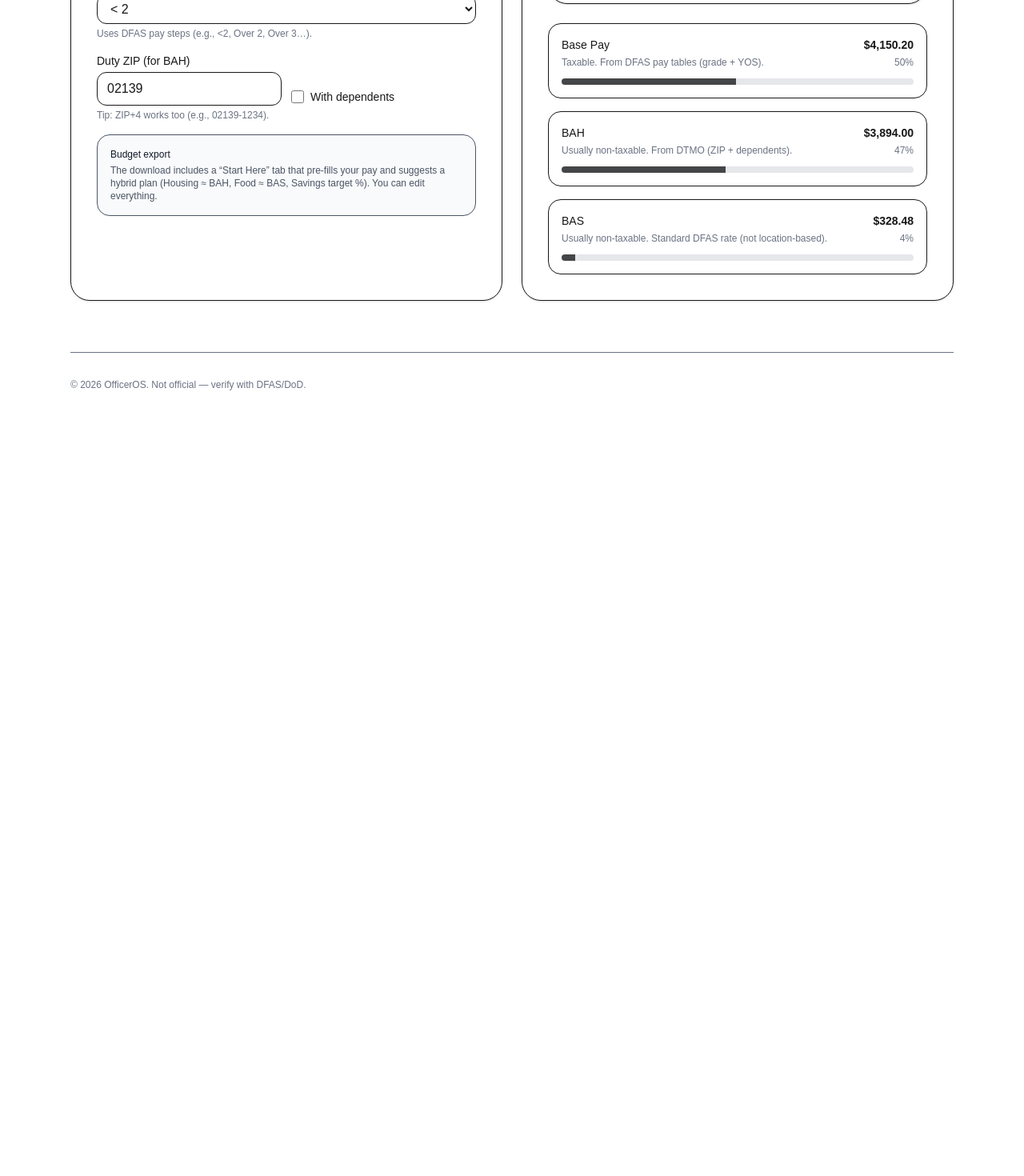
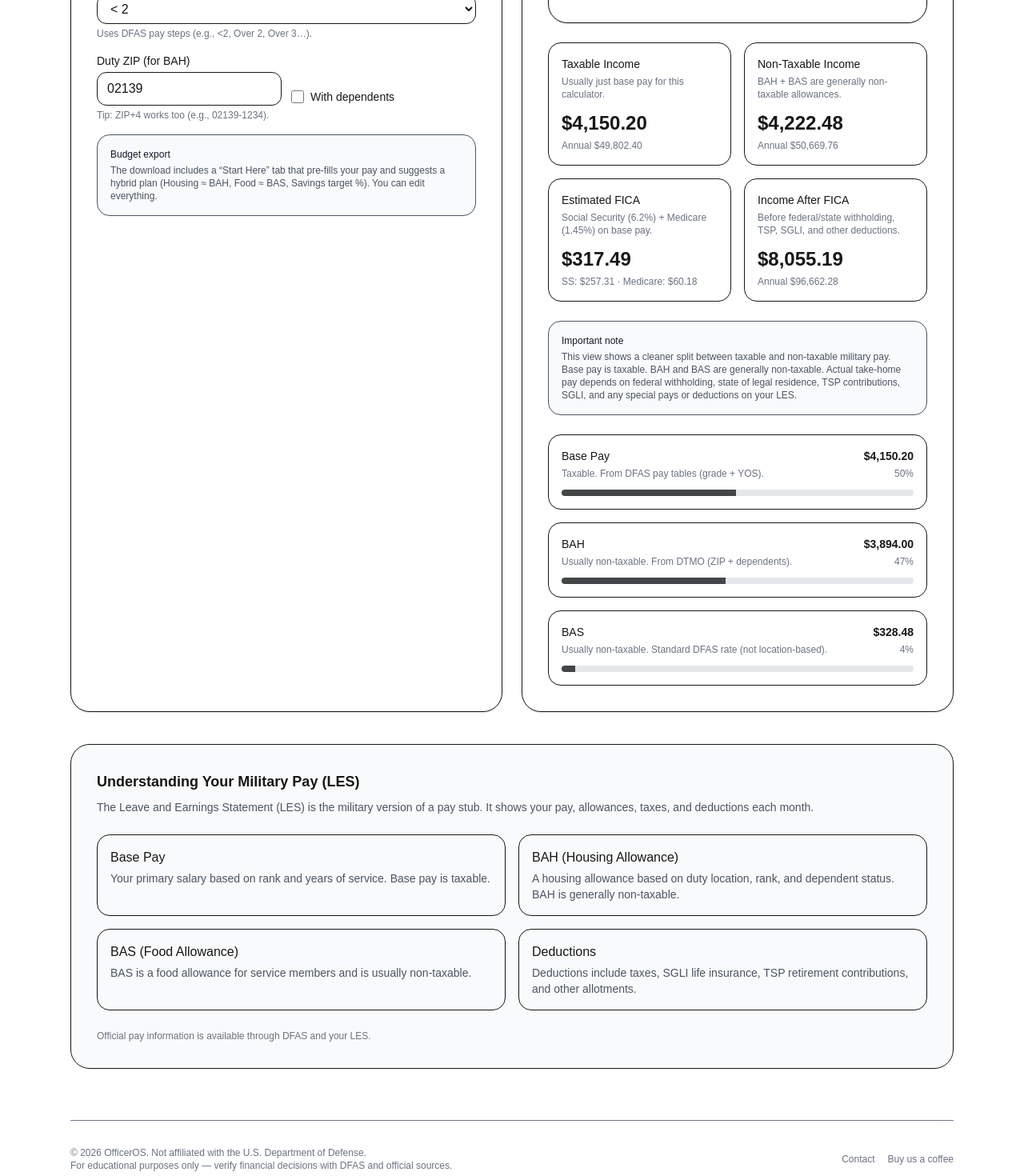
Before and after one commit to nickparker52/OfficerOS, a Next.js app: page /pay in a window 1280 px wide. Shown: the part 540-2010 px from the top of the page at 80% size. Before the commit the page ends 1061 px from the top, so only its background shows below. Built offline with nearby package versions, Linux system fonts and the light colour scheme.

Commit message:
feat: [what you changed]

```diff
--- a/app/about/page.tsx
+++ b/app/about/page.tsx
@@ -8,7 +8,7 @@ export default function AboutPage() {
       </p>
 
       <p>
-        We’re two Army lieutenants who started learning about military finances
+        We’re two lieutenants who started learning about military finances
         the same way most people do: by trying to figure it out ourselves.
       </p>
 
--- /dev/null
+++ b/app/contact/page.tsx
@@ -0,0 +1,51 @@
+export default function ContactPage() {
+  return (
+    <main className="mx-auto max-w-3xl space-y-6 rounded-3xl border bg-white p-6 md:p-8 shadow-sm">
+      <div>
+        <h1 className="text-3xl font-semibold">Contact OfficerOS</h1>
+        <p className="mt-2 text-sm text-gray-600">
+          Questions, bug reports, ideas, or feedback — send them our way.
+        </p>
+      </div>
+
+      <div className="rounded-2xl border p-5">
+        <h2 className="text-lg font-semibold">Email</h2>
+        <p className="mt-2 text-sm text-gray-600">
+          The simplest way to reach us right now is email.
+        </p>
+        <a
+          href="mailto:hello@officeros.com?subject=OfficerOS%20Question"
+          className="mt-3 inline-block text-sm font-medium underline"
+        >
+          hello@officeros.com
+        </a>
+      </div>
+
+      <div className="rounded-2xl border p-5">
+        <h2 className="text-lg font-semibold">What to send</h2>
+        <ul className="mt-3 list-disc space-y-2 pl-5 text-sm text-gray-700">
+          <li>Questions about how a tool works</li>
+          <li>Bug reports or wrong numbers</li>
+          <li>Ideas for new calculators or toolkits</li>
+          <li>Anything that would make OfficerOS more useful</li>
+        </ul>
+      </div>
+
+      <div className="rounded-2xl border bg-gray-50 p-5">
+        <h2 className="text-lg font-semibold">Support OfficerOS</h2>
+        <p className="mt-2 text-sm text-gray-600">
+          OfficerOS is free to use. If it helps you and you want to support the project,
+          you can buy us a coffee.
+        </p>
+        <a
+          href="https://buymeacoffee.com/YOURNAME"
+          target="_blank"
+          rel="noreferrer"
+          className="mt-4 inline-block rounded-full border bg-white px-4 py-2 text-sm font-medium hover:bg-gray-100"
+        >
+          Buy us a coffee
+        </a>
+      </div>
+    </main>
+  );
+}
--- a/app/layout.tsx
+++ b/app/layout.tsx
@@ -1,4 +1,5 @@
 import type { Metadata } from "next";
+import Link from "next/link";
 import { Geist, Geist_Mono } from "next/font/google";
 import "./globals.css";
 
@@ -14,7 +15,7 @@ const geistMono = Geist_Mono({
 
 export const metadata: Metadata = {
   title: "OfficerOS",
-  description: "Military pay & benefits tools — accurate, visual, and simple.",
+  description: "Military pay calculator, BAH lookup, and financial tools for service members.",
 };
 
 export default function RootLayout({
@@ -28,37 +29,55 @@ export default function RootLayout({
         className={`${geistSans.variable} ${geistMono.variable} bg-gray-50 text-gray-900 antialiased`}
       >
         <div className="mx-auto max-w-6xl px-6">
-
-          {/* Header */}
           <header className="flex items-center justify-between py-6">
-            <a href="/" className="text-xl font-semibold tracking-tight">
+            <Link href="/" className="text-xl font-semibold tracking-tight">
               OfficerOS
-            </a>
+            </Link>
 
             <nav className="flex items-center gap-6 text-sm font-medium">
-              <a href="/" className="hover:underline">
+              <Link href="/" className="hover:underline">
                 Home
-              </a>
-              <a href="/pay" className="hover:underline">
+              </Link>
+              <Link href="/pay" className="hover:underline">
                 Pay
-              </a>
-              <a href="/toolkits" className="hover:underline">
+              </Link>
+              <Link href="/toolkits" className="hover:underline">
                 Toolkits
-              </a>
-              <a href="/about" className="hover:underline">
+              </Link>
+              <Link href="/about" className="hover:underline">
                 About
-              </a>
+              </Link>
+              <Link href="/contact" className="hover:underline">
+                Contact
+              </Link>
             </nav>
           </header>
 
-          {/* Main Content */}
           <main className="pb-16">{children}</main>
 
-          {/* Footer */}
           <footer className="border-t py-8 text-xs text-gray-500">
-            © {new Date().getFullYear()} OfficerOS. Not official — verify with DFAS/DoD.
+            <div className="flex flex-col gap-3 md:flex-row md:items-center md:justify-between">
+              <div>
+                © {new Date().getFullYear()} OfficerOS. Not affiliated with the U.S. Department of Defense.
+                <br />
+                For educational purposes only — verify financial decisions with DFAS and official sources.
+              </div>
+
+              <div className="flex items-center gap-4">
+                <Link href="/contact" className="hover:underline">
+                  Contact
+                </Link>
+                <a
+                  href="https://buymeacoffee.com/YOURNAME"
+                  target="_blank"
+                  rel="noreferrer"
+                  className="hover:underline"
+                >
+                  Buy us a coffee
+                </a>
+              </div>
+            </div>
           </footer>
-
         </div>
       </body>
     </html>
--- a/app/pay/pay-client.tsx
+++ b/app/pay/pay-client.tsx
@@ -35,6 +35,9 @@ const YOS_OPTIONS = [
   { label: "Over 38", value: 38 },
   { label: "Over 40", value: 40 },
 ] as const;
+
+const SOCIAL_SECURITY_RATE = 0.062;
+const MEDICARE_RATE = 0.0145;
 
 function isEnlisted(g: PayGrade) {
   return g.startsWith("E-");
@@ -119,11 +122,11 @@ export default function PayClient({
   const [dependents, setDependents] = useState<boolean>(false);
 
   // “Premium export” knobs (hidden for now, but ready)
-  const [tspPct] = useState<number>(0.10);        // 10% default
-  const [savingsTargetPct] = useState<number>(0.20); // 20% default
-  const [housingTargetPct] = useState<number>(1.0);  // 100% of BAH
-  const [foodTargetPct] = useState<number>(1.0);     // 100% of BAS
-  const [stateTaxPct] = useState<number>(0);      // 0 by default (user can edit in sheet)
+  const [tspPct] = useState<number>(0.10);
+  const [savingsTargetPct] = useState<number>(0.20);
+  const [housingTargetPct] = useState<number>(1.0);
+  const [foodTargetPct] = useState<number>(1.0);
+  const [stateTaxPct] = useState<number>(0);
 
   const basePay = useMemo(
     () => getBasePayFromData(basepay, year, grade, yos),
@@ -144,13 +147,25 @@ export default function PayClient({
       : null;
   }, [zip, bah]);
 
-  const total = basePay + (bah ?? 0) + basRate;
+  const taxableIncomeMonthly = basePay;
+  const nonTaxableIncomeMonthly = (bah ?? 0) + basRate;
+  const total = taxableIncomeMonthly + nonTaxableIncomeMonthly;
+
+  const estimatedSocialSecurity = taxableIncomeMonthly * SOCIAL_SECURITY_RATE;
+  const estimatedMedicare = taxableIncomeMonthly * MEDICARE_RATE;
+  const estimatedFicaTotal = estimatedSocialSecurity + estimatedMedicare;
+
+  const estimatedTakeHomeBeforeWithholding = total - estimatedFicaTotal;
 
   const annual = {
     basePay: basePay * 12,
     bah: (bah ?? 0) * 12,
     bas: basRate * 12,
-    total: (basePay + (bah ?? 0) + basRate) * 12,
+    taxableIncome: taxableIncomeMonthly * 12,
+    nonTaxableIncome: nonTaxableIncomeMonthly * 12,
+    fica: estimatedFicaTotal * 12,
+    total: total * 12,
+    takeHomeBeforeWithholding: estimatedTakeHomeBeforeWithholding * 12,
   };
 
   const parts = useMemo(() => {
@@ -186,7 +201,6 @@ export default function PayClient({
         basMonthly: basRate,
         otherIncomeMonthly: 0,
 
-        // Hybrid “smart export” defaults (user can edit inside the sheet)
         housingTargetPct,
         foodTargetPct,
         savingsTargetPct,
@@ -225,14 +239,14 @@ export default function PayClient({
 
   return (
     <main className="space-y-10">
-      <header className="rounded-3xl border bg-white p-8 shadow-sm">
+      <header className="rounded-3xl border bg-white p-6 md:p-8 shadow-sm">
         <div className="flex flex-col gap-2 md:flex-row md:items-end md:justify-between">
           <div>
             <h1 className="text-3xl font-semibold tracking-tight">
               Pay Calculator
             </h1>
             <p className="mt-2 text-sm text-gray-600">
-              Monthly pay components (Base Pay + BAH + BAS). Taxes not included.
+              Monthly pay components with a clear taxable vs non-taxable breakdown.
             </p>
           </div>
 
@@ -255,8 +269,7 @@ export default function PayClient({
       </header>
 
       <div className="grid gap-6 md:grid-cols-2">
-        {/* Inputs */}
-        <section className="rounded-3xl border bg-white p-8 shadow-sm">
+        <section className="rounded-3xl border bg-white p-6 md:p-8 shadow-sm">
           <h2 className="text-lg font-semibold">Inputs</h2>
           <p className="mt-1 text-sm text-gray-600">
             Set your year, grade, and time in service.
@@ -360,14 +373,13 @@ export default function PayClient({
           </div>
         </section>
 
-        {/* Results */}
-        <section className="rounded-3xl border bg-white p-8 shadow-sm">
+        <section className="rounded-3xl border bg-white p-6 md:p-8 shadow-sm">
           <h2 className="text-lg font-semibold">Results</h2>
           <p className="mt-1 text-sm text-gray-600">
-            Monthly totals. Taxes not included.
+            Monthly totals with a clearer take-home picture.
           </p>
 
-          <div className="mt-6 rounded-3xl border bg-white p-8 shadow-sm">
+          <div className="mt-6 rounded-3xl border bg-white p-6 md:p-8 shadow-sm">
             <div className="text-sm text-gray-600">
               Estimated monthly total
             </div>
@@ -377,11 +389,61 @@ export default function PayClient({
             <div className="mt-2 flex items-baseline gap-2">
               <div className="text-sm text-gray-600">Annual</div>
               <div className="text-base font-semibold text-gray-900">
-              {fmtUSD0(total * 12)}
+                {fmtUSD0(annual.total)}
               </div>
             </div>
             <p className="mt-2 text-xs text-gray-500">
               Total = Base Pay + BAH + BAS
+            </p>
+
+            <p className="mt-2 text-xs text-gray-500">
+              Includes {fmtUSD(nonTaxableIncomeMonthly)} in generally non-taxable allowances (BAH + BAS).
+            </p>
+          </div>
+
+          <div className="mt-6 grid gap-4 sm:grid-cols-2">
+            <div className="rounded-2xl border p-4">
+              <div className="text-sm font-medium">Taxable Income</div>
+              <div className="mt-1 text-xs text-gray-500">Usually just base pay for this calculator.</div>
+              <div className="mt-3 text-2xl font-bold">{fmtUSD(taxableIncomeMonthly)}</div>
+              <div className="mt-1 text-xs text-gray-500">Annual {fmtUSD0(annual.taxableIncome)}</div>
+            </div>
+
+            <div className="rounded-2xl border p-4">
+              <div className="text-sm font-medium">Non-Taxable Income</div>
+              <div className="mt-1 text-xs text-gray-500">BAH + BAS are generally non-taxable allowances.</div>
+              <div className="mt-3 text-2xl font-bold">{fmtUSD(nonTaxableIncomeMonthly)}</div>
+              <div className="mt-1 text-xs text-gray-500">Annual {fmtUSD0(annual.nonTaxableIncome)}</div>
+            </div>
+
+            <div className="rounded-2xl border p-4">
+              <div className="text-sm font-medium">Estimated FICA</div>
+              <div className="mt-1 text-xs text-gray-500">Social Security (6.2%) + Medicare (1.45%) on base pay.</div>
+              <div className="mt-3 text-2xl font-bold">{fmtUSD(estimatedFicaTotal)}</div>
+              <div className="mt-1 text-xs text-gray-500">
+                SS: {fmtUSD(estimatedSocialSecurity)} · Medicare: {fmtUSD(estimatedMedicare)}
+              </div>
+            </div>
+
+            <div className="rounded-2xl border p-4">
+              <div className="text-sm font-medium">Income After FICA</div>
+              <div className="mt-1 text-xs text-gray-500">
+                Before federal/state withholding, TSP, SGLI, and other deductions.
+              </div>
+              <div className="mt-3 text-2xl font-bold">{fmtUSD(estimatedTakeHomeBeforeWithholding)}</div>
+              <div className="mt-1 text-xs text-gray-500">
+                Annual {fmtUSD0(annual.takeHomeBeforeWithholding)}
+              </div>
+            </div>
+          </div>
+
+          <div className="mt-6 rounded-2xl border bg-gray-50 p-4 text-xs text-gray-600">
+            <div className="font-medium text-gray-900">Important note</div>
+            <p className="mt-1">
+              This view shows a cleaner split between taxable and non-taxable military pay.
+              Base pay is taxable. BAH and BAS are generally non-taxable. Actual take-home pay
+              depends on federal withholding, state of legal residence, TSP contributions, SGLI,
+              and any special pays or deductions on your LES.
             </p>
           </div>
 
@@ -426,6 +488,52 @@ export default function PayClient({
           </div>
         </section>
       </div>
+
+      <section className="rounded-3xl border bg-gray-50 p-8">
+      <h2 className="text-lg font-semibold">Understanding Your Military Pay (LES)</h2>
+      <p className="mt-2 text-sm text-gray-600">
+        The Leave and Earnings Statement (LES) is the military version of a pay stub.
+        It shows your pay, allowances, taxes, and deductions each month.
+      </p>
+
+      <div className="mt-6 grid gap-4 md:grid-cols-2">
+
+        <div className="rounded-2xl border p-4">
+          <div className="font-medium">Base Pay</div>
+          <p className="mt-1 text-sm text-gray-600">
+            Your primary salary based on rank and years of service. Base pay is taxable.
+          </p>
+        </div>
+
+        <div className="rounded-2xl border p-4">
+          <div className="font-medium">BAH (Housing Allowance)</div>
+          <p className="mt-1 text-sm text-gray-600">
+            A housing allowance based on duty location, rank, and dependent status.
+            BAH is generally non-taxable.
+          </p>
+        </div>
+
+        <div className="rounded-2xl border p-4">
+          <div className="font-medium">BAS (Food Allowance)</div>
+          <p className="mt-1 text-sm text-gray-600">
+            BAS is a food allowance for service members and is usually non-taxable.
+          </p>
+        </div>
+
+        <div className="rounded-2xl border p-4">
+          <div className="font-medium">Deductions</div>
+          <p className="mt-1 text-sm text-gray-600">
+            Deductions include taxes, SGLI life insurance, TSP retirement contributions,
+            and other allotments.
+          </p>
+        </div>
+
+      </div>
+
+      <p className="mt-6 text-xs text-gray-500">
+        Official pay information is available through DFAS and your LES.
+      </p>
+    </section>
     </main>
   );
 }
```
Also changed, not shown: data/toolkits/retirement-tsp.ts (+15 -4 lines). Lines whose indentation alone changed are shown as unchanged.
